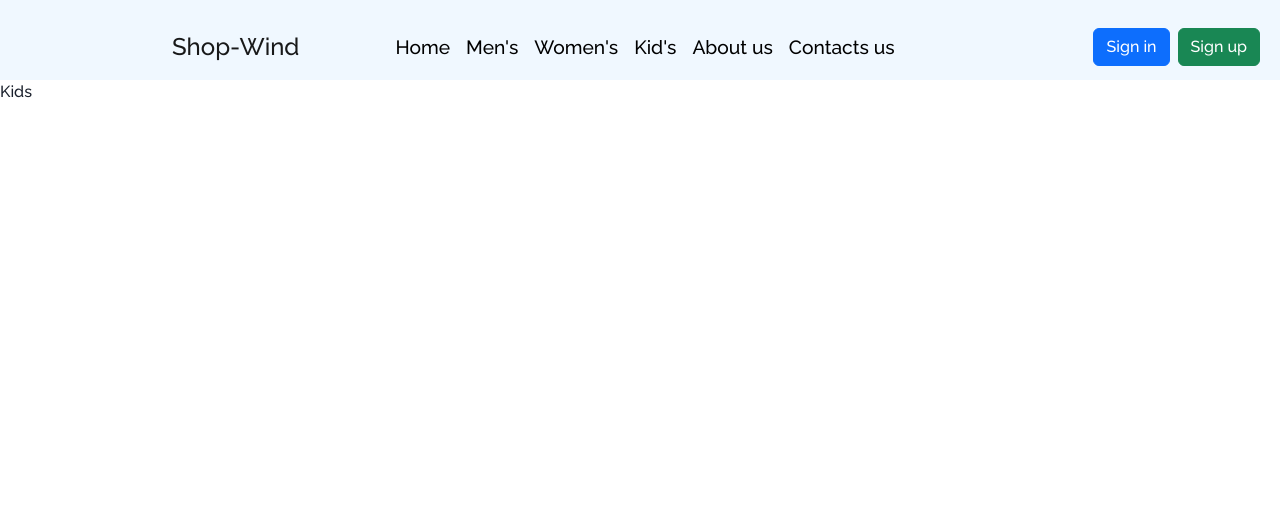
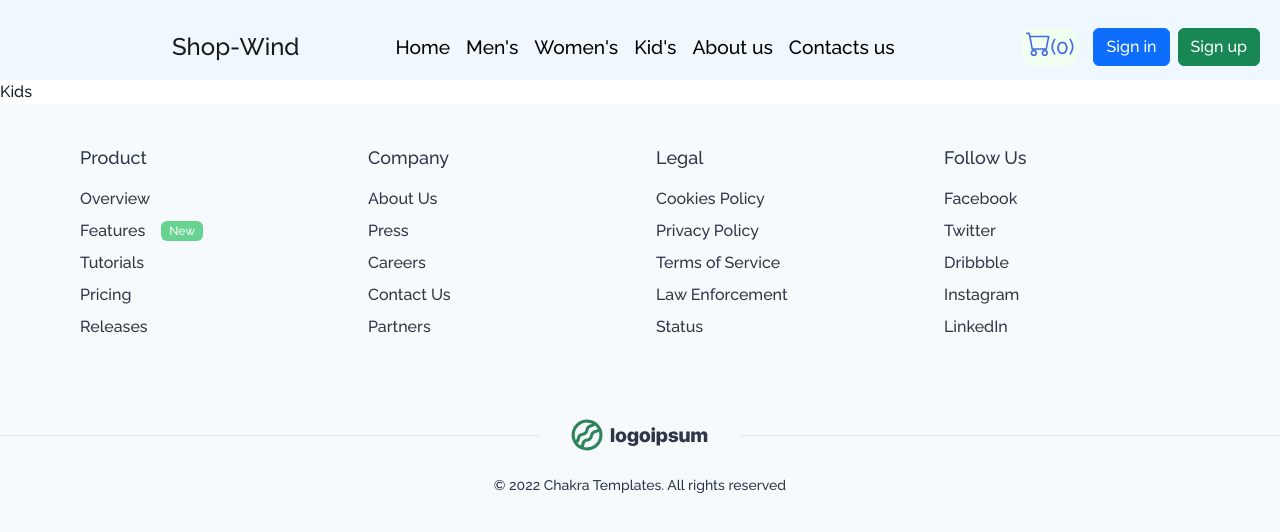
Before and after one commit to Rohitb1107/shopwind, a React (Vite) app in the folder client/: page /kids in a window 1280 px wide. Shown: the top 532 px of the page. Built offline with nearby package versions, Linux system fonts and the light colour scheme.

Commit message:
cart created

```diff
--- a/client/package.json
+++ b/client/package.json
@@ -12,9 +12,15 @@
     "@chakra-ui/react": "^2.2.4",
     "@emotion/react": "^11.9.3",
     "@emotion/styled": "^11.9.3",
+    "@fortawesome/fontawesome": "^1.1.8",
+    "@fortawesome/fontawesome-svg-core": "^6.1.1",
+    "@fortawesome/free-solid-svg-icons": "^6.1.1",
+    "@fortawesome/react-fontawesome": "^0.2.0",
+    "@react-icons/all-files": "^4.1.0",
     "axios": "^0.27.2",
     "framer-motion": "^6.5.1",
     "react": "^18.0.0",
+    "react-bootstrap-icons": "^1.8.4",
     "react-dom": "^18.0.0",
     "react-icons": "^4.4.0",
     "react-router-dom": "^6.3.0",
--- a/client/src/Components/AllRoutes.jsx
+++ b/client/src/Components/AllRoutes.jsx
@@ -19,7 +19,7 @@ const AllRoutes = () => {
         <Route path="/womens" element={<Womens />}></Route>
         <Route path="/kids" element={<Kids />}></Route>
       </Routes>
-      {/* <Footer /> */}
+      <Footer />
     </div>
   );
 };
--- a/client/src/Components/HeroPart/HeroPart.jsx
+++ b/client/src/Components/HeroPart/HeroPart.jsx
@@ -16,6 +16,7 @@ import Slider from "react-slick";
 import "./HeroPart.css";
 import banner1 from "../../assets/banner-1.jpg";
 import banner2 from "../../assets/banner-2.jpg";
+import banner3 from "../../assets/banner-3.jpg";
 
 // Settings for the slider
 const settings = {
@@ -54,9 +55,9 @@ export default function HeroPart() {
       image: banner2,
     },
     {
-      title: "Design Projects 3",
-      text: "Smart products",
-      image: banner1,
+      title: "Fashion Cosmetic",
+      text: "Cosmetic Best Selling",
+      image: banner3,
     },
   ];
 
--- a/client/src/Components/Navbar/Navbar.css
+++ b/client/src/Components/Navbar/Navbar.css
@@ -26,3 +26,13 @@
   text-decoration: none;
   color: black;
 }
+
+.cart-div {
+  background-color: honeydew;
+  border-radius: 10px;
+  padding: 0.2rem;
+  display: flex;
+  margin-right: 1rem;
+  font-size: 1.3rem;
+  color: royalblue;
+}
--- a/client/src/Components/Navbar/Navbar.jsx
+++ b/client/src/Components/Navbar/Navbar.jsx
@@ -1,6 +1,7 @@
 import React from "react";
 import { Link } from "react-router-dom";
 import "./Navbar.css";
+import { Cart } from "react-bootstrap-icons";
 
 const Navbar = () => {
   return (
@@ -34,6 +35,10 @@ const Navbar = () => {
                 <Link to="#">Contacts us</Link>
               </li>
             </ul>
+            <div className="cart-div">
+              <Cart color="royalblue" size={25} />
+              (0)
+            </div>
             <div className="d-flex">
               <button className="btn btn-primary" type="submit">
                 Sign in
```
Also changed, not shown: client/src/Assets/banner-3.jpg (added), client/src/Components/Home/Home.css (line endings or trailing spaces), 1 other file (tests, documents, lock files or other folders).
